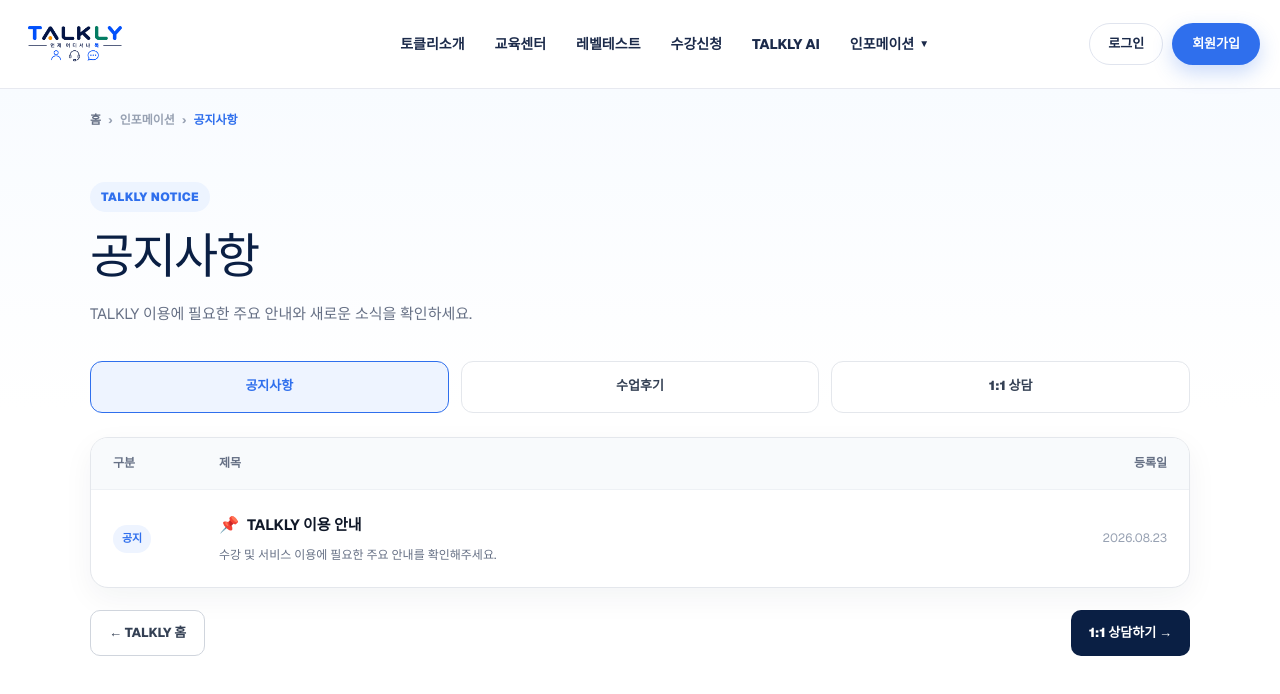
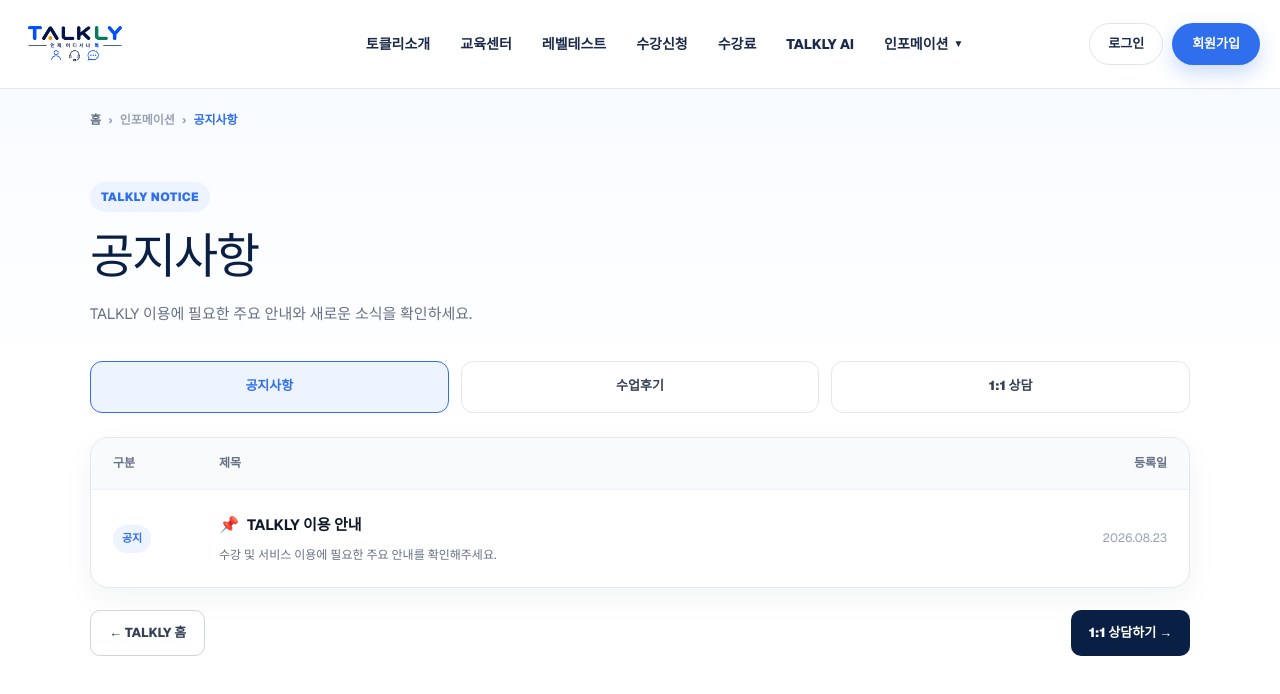
Before and after one commit to buyallkorea/talkly-platform, a Next.js app: page /notice in a window 1280 px wide. Shown: the top 694 px of the page. Built offline with nearby package versions, Linux system fonts and the light colour scheme; no server answers.

Commit message:
Link public tuition page in navigation

```diff
--- a/components/SiteHeader.tsx
+++ b/components/SiteHeader.tsx
@@ -63,6 +63,10 @@ export default function SiteHeader() {
 
           <NavLink href="/enroll">
             수강신청
+          </NavLink>
+
+          <NavLink href="/tuition">
+            수강료
           </NavLink>
 
           <NavLink href="/#ai">
@@ -170,6 +174,13 @@ export default function SiteHeader() {
               onClick={closeMobileMenu}
             >
               수강신청
+            </MobileNavLink>
+
+            <MobileNavLink
+              href="/tuition"
+              onClick={closeMobileMenu}
+            >
+              수강료
             </MobileNavLink>
 
             <MobileNavLink
```
